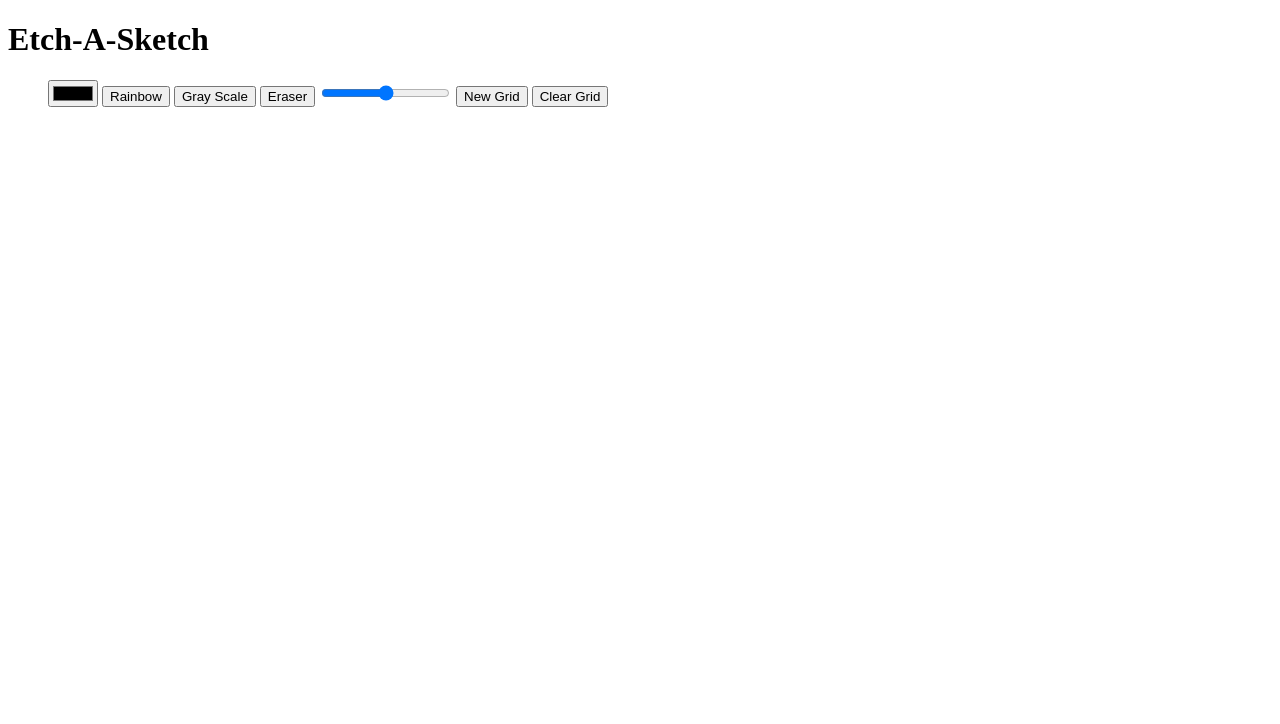
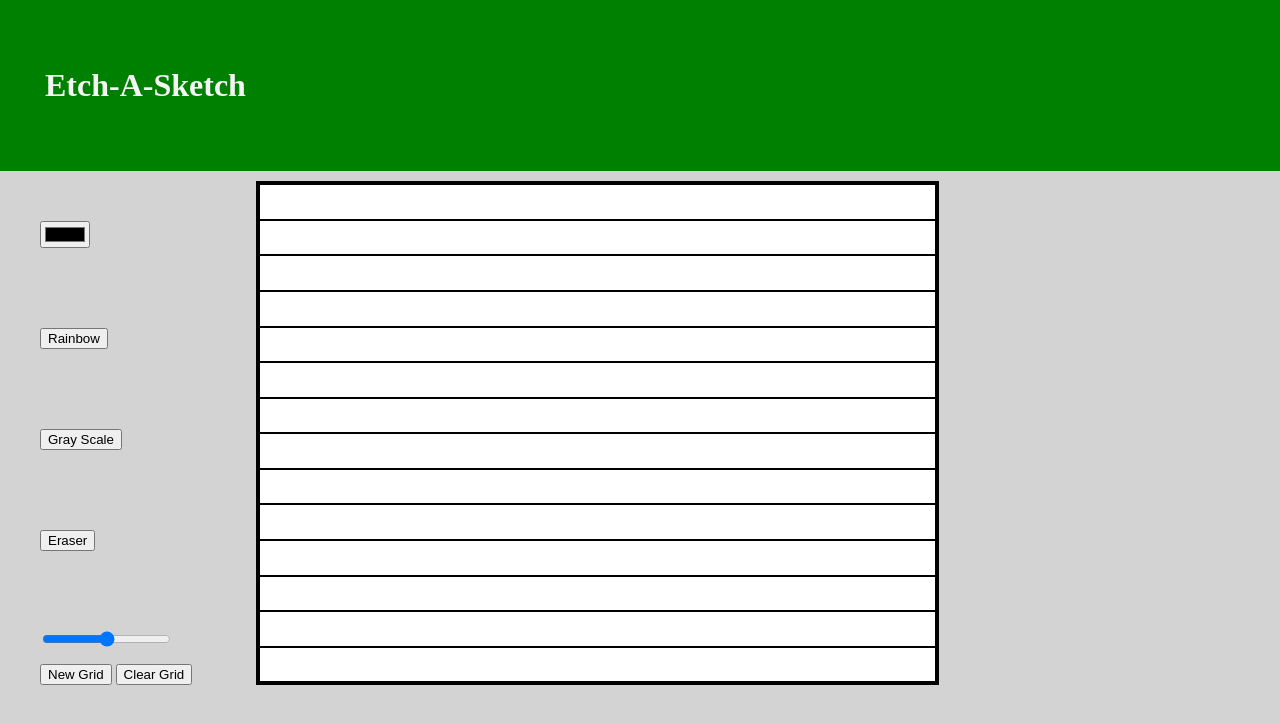
Before and after one commit to Cate110/Etch-A-Sketch, a plain HTML site: page index.html in a window 1280 px wide. Drawn offline with Linux system fonts and the light colour scheme.

Commit message:
i did the css, but probably i will change it

```diff
--- a/index.html
+++ b/index.html
@@ -6,10 +6,8 @@
         <title>Etch-A-Sketch</title>
         <link rel="stylesheet" href="style.css">
     </head>
-    <header>
-        <h1>Etch-A-Sketch</h1>
-    </header>
     <body>
+        <h1 class="title">Etch-A-Sketch</h1>
         <ul class="options-buttons-box">
             <input type="color" class="color-selector">
             <button type="button" class="option-button" id="rainbow">Rainbow</button>
@@ -19,8 +17,22 @@
             <button type="button" class="option-button" id="new-grid">New Grid</button>
             <button type="button" class="option-button" id="clear-grid">Clear Grid</button>
         </ul>
-        <div class="grid-container"></div>
+        <div class="grid-container">
+            <div></div>
+            <div></div>
+            <div></div>
+            <div></div>
+            <div></div>
+            <div></div>
+            <div></div>
+            <div></div>
+            <div></div>
+            <div></div>
+            <div></div>
+            <div></div>
+            <div></div>
+            <div></div>
+        </div>
         <script src="script.js"></script>
     </body>
-    <footer></footer>
 </html>
--- a/style.css
+++ b/style.css
@@ -0,0 +1,66 @@
+body {
+    display: grid;
+    grid-template-columns: 20% repeat(3, 1fr);
+    grid-template-rows: repeat(4, 1fr);
+    align-content: stretch;
+    height: auto;
+    width: auto;
+    margin: auto;
+    background-color: lightgray;
+}
+
+.title {
+    grid-column: 1 / 5;
+    background-color: green;
+    color: whitesmoke;
+    margin-top: 0px;
+    margin-bottom: 0px;
+    padding-left: 45px;
+    display: flex;
+    justify-content: left;
+    align-items: center;
+}
+
+.options-buttons-box {
+    grid-row: 2 / 5;
+    margin-top: 0px;
+    margin-bottom: 0px;
+    padding-top: 50px;
+}
+
+.grid-container {
+    grid-column: 2 / 4;
+    grid-row: 2 / 5;
+    display: inline-grid;
+    grid-template-columns: auto;
+    grid-template-rows: auto;
+    justify-content: stretch;
+    align-content: stretch;
+    background-color: white;
+    margin-top: 10px;
+    border-style: solid;
+}
+
+.grid-container > * {
+    border: 1px solid black;
+}
+
+button {
+    display: block;
+    margin-top: 80px;
+}
+
+.size-range {
+    margin-top: 80px;
+    display: block;
+}
+
+#new-grid {
+    margin-top: 15px;
+    display: inline;
+}
+
+#clear-grid {
+    margin-top: 15px;
+    display: inline;
+}
```
